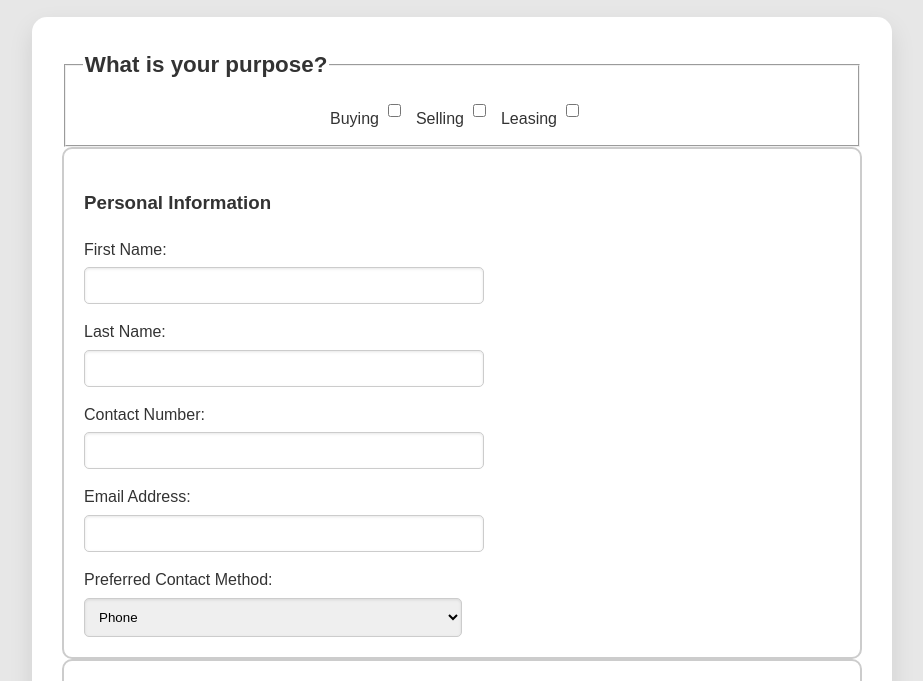
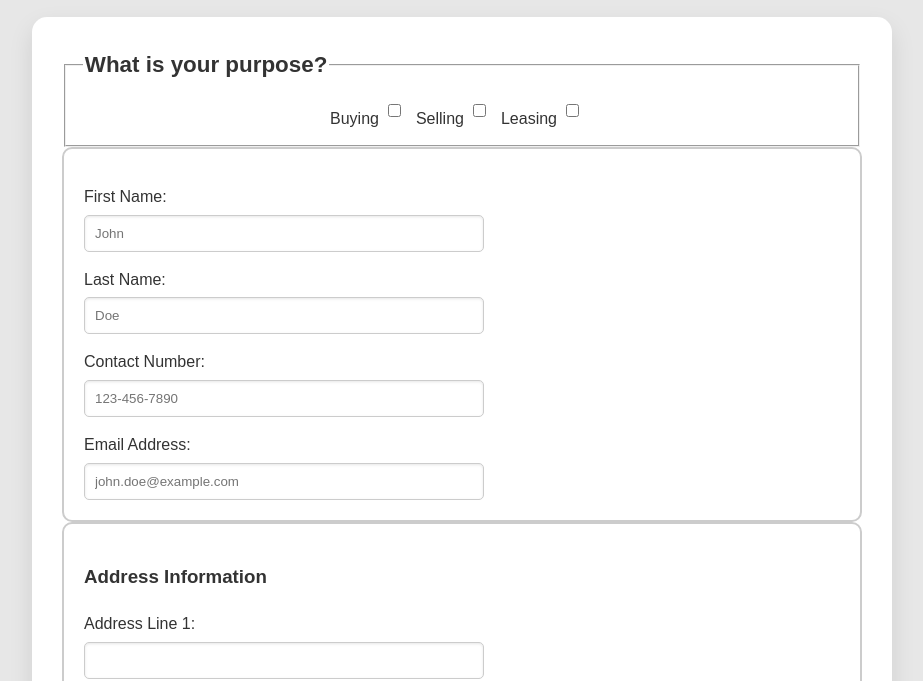
Before and after one commit to hivoltgdevelopment/Buyer-Form, a website: page sendmail/index.html in a window 1280 px wide. Shown: the part 124-805 px from the top of the page, without its empty margins (178-1101 px from the left). Drawn offline with Linux system fonts and the light colour scheme.

Commit message:
Incorporate HTML5 Validation and Placeholder Attributes

```diff
--- a/sendmail/index.html
+++ b/sendmail/index.html
@@ -205,26 +205,17 @@
 
 <!-- Personal Information Section -->
 <div class="form-section">
-    <h3>Personal Information</h3>
-    <div class="form-row">
-        <label for="firstName">First Name:</label>
-        <input type="text" id="firstName" name="firstName">
-        <label for="lastName">Last Name:</label>
-        <input type="text" id="lastName" name="lastName">
-    </div>
+    <label for="firstName">First Name:</label>
+    <input type="text" id="firstName" name="firstName" required placeholder="John" title="First Name is required">
+
+    <label for="lastName">Last Name:</label>
+    <input type="text" id="lastName" name="lastName" required placeholder="Doe" title="Last Name is required">
 
     <label for="contactNumber">Contact Number:</label>
-    <input type="tel" id="contactNumber" name="contactNumber"><br>
+    <input type="tel" id="contactNumber" name="contactNumber" placeholder="123-456-7890" pattern="[0-9]{3}-[0-9]{3}-[0-9]{4}" title="Format: 123-456-7890" required>
 
     <label for="email">Email Address:</label>
-    <input type="email" id="email" name="email"><br>
-
-    <label for="contactMethod">Preferred Contact Method:</label>
-    <select id="contactMethod" name="contactMethod">
-        <option value="phone">Phone</option>
-        <option value="email">Email</option>
-        <option value="text">Text</option>
-    </select><br>
+    <input type="email" id="email" name="email" required placeholder="john.doe@example.com">
 </div>
 
 <!-- Address Information Section -->
```
